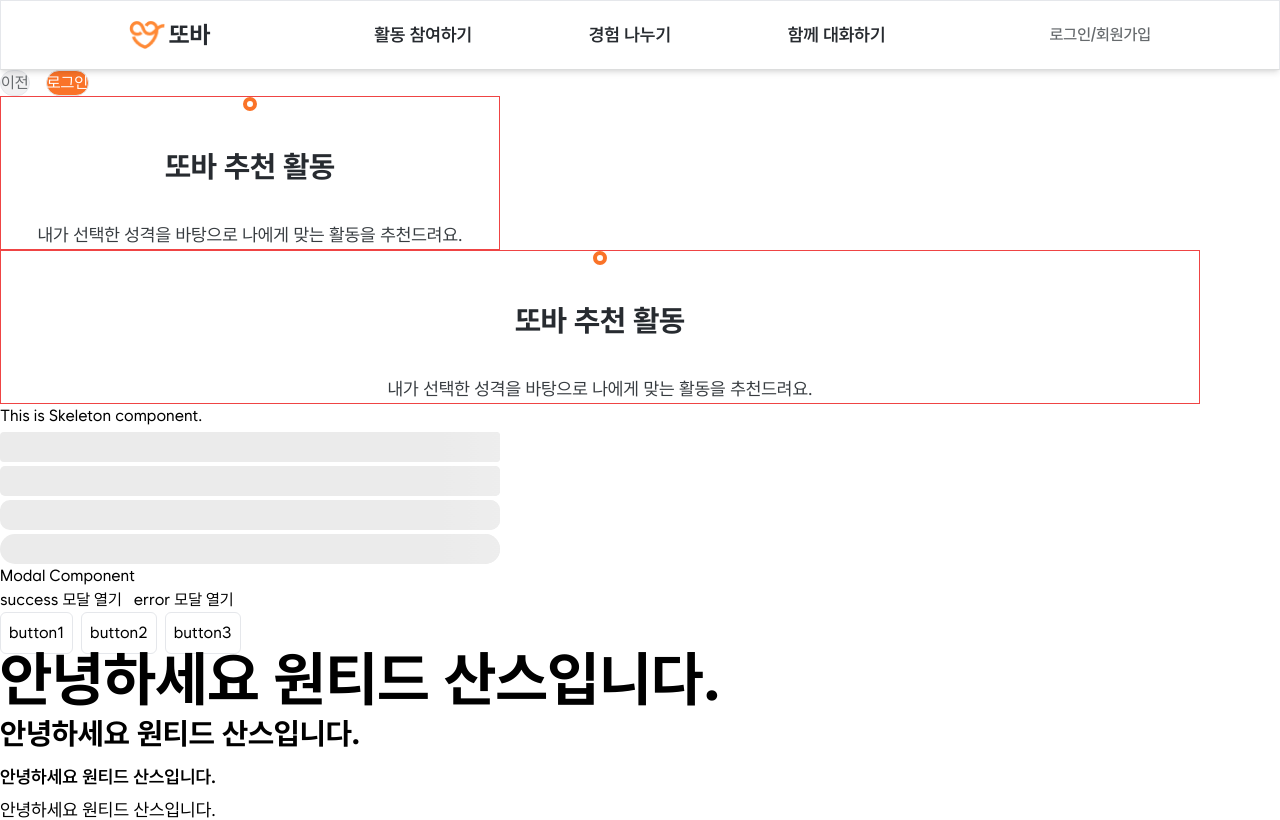
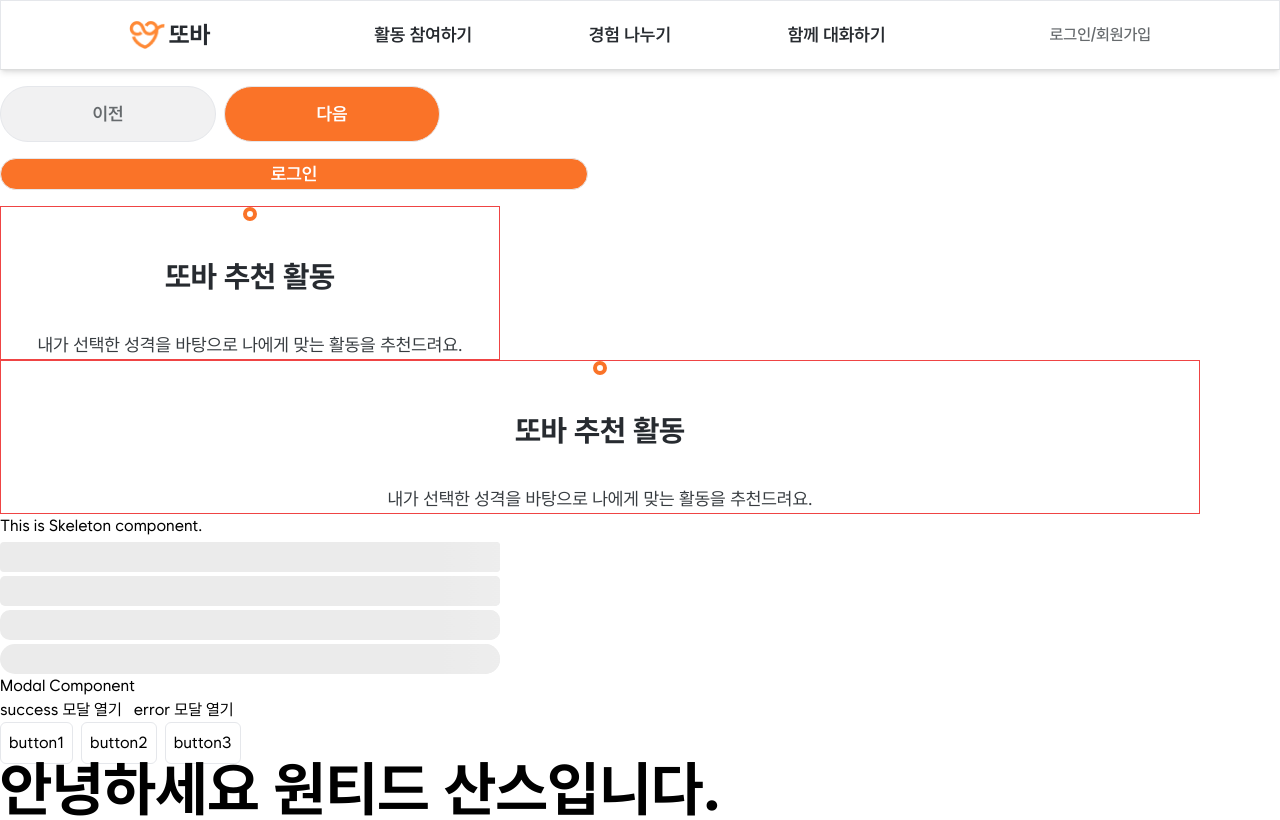
Before and after one commit to Kusitms-29th-Meetup-TeamE/Frontend, a Next.js app: page /chaemin in a window 1280 px wide. Shown: the top 820 px of the page. Built offline with nearby package versions, Linux system fonts and the light colour scheme.

Commit message:
✅ Test(#17): button test

```diff
--- a/src/app/chaemin/page.tsx
+++ b/src/app/chaemin/page.tsx
@@ -33,11 +33,17 @@ export default function TestPage() {
 
   return (
     <>
-      <div className="flex gap-4">
-        <Button color="gray" shape="square">
-          이전
-        </Button>
-        <Button color="default" shape="square">
+      <div className="flex flex-col gap-4 my-4">
+        <div className="flex gap-2 mt-4">
+          <Button color="gray" shape="rounded" size="lg">
+            이전
+          </Button>
+          <Button color="default" shape="rounded" size="lg">
+            다음
+          </Button>
+        </div>
+
+        <Button color="default" shape="square" size="xl">
           로그인
         </Button>
       </div>
```
